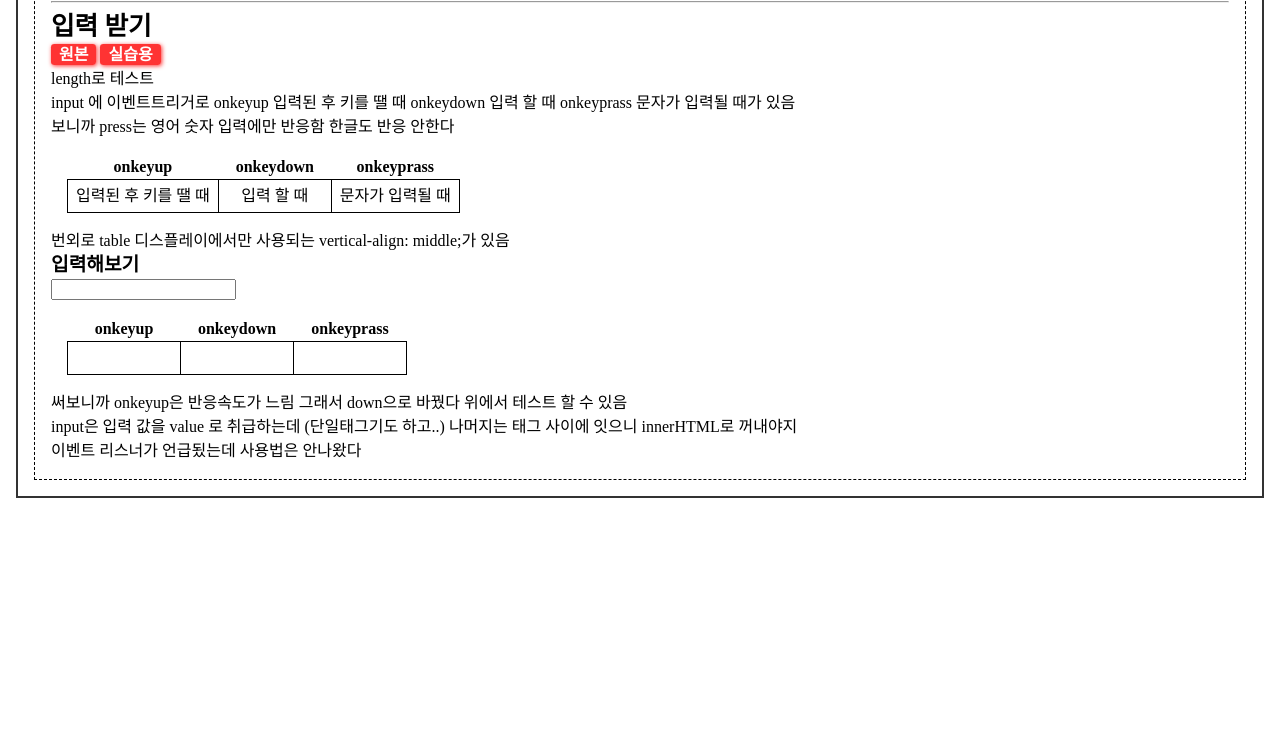
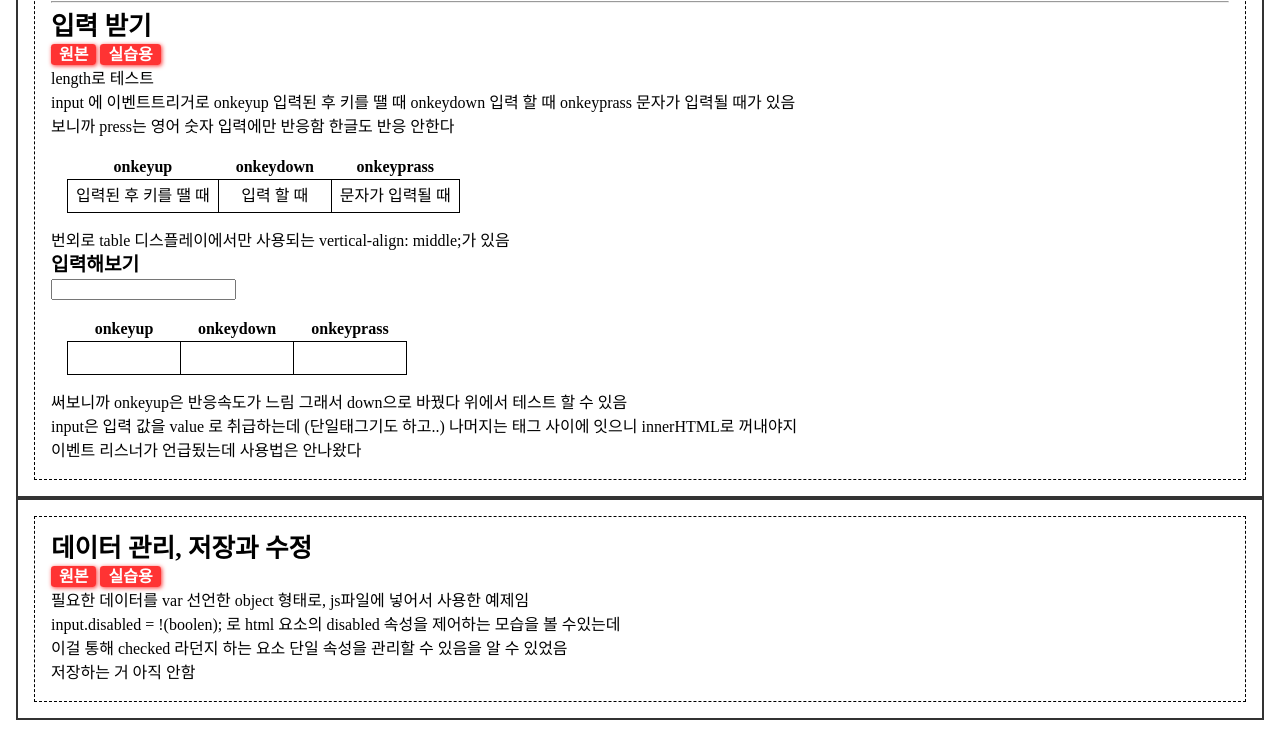
Before and after one commit to mineclover/fastcampus-study, a website: page index013.html in a window 1280 px wide. Shown: the part 651-1387 px from the top of the page. Before the commit the page ends 1165 px from the top, so only its background shows below. Drawn offline with Linux system fonts and the light colour scheme.

Commit message:
아침 짬 공부

```diff
--- a/index013.html
+++ b/index013.html
@@ -97,6 +97,18 @@
     </article>
 
   </section>
+  <section>
+    <article>
+      <h2>데이터 관리, 저장과 수정</h2>
+      <a href="실습코드\practice-03\index.html">원본</a>
+      <a href="실습코드\practice-03\index_03.html">실습용</a>
+      <p>필요한 데이터를 var 선언한 object 형태로, js파일에 넣어서 사용한 예제임</p>
+
+      <p>input.disabled = !(boolen); 로 html 요소의 disabled 속성을 제어하는 모습을 볼 수있는데</p>
+      <p>이걸 통해 checked 라던지 하는 요소 단일 속성을 관리할 수 있음을 알 수 있었음</p>
+      <p>저장하는 거 아직 안함</p>
+    </article>
+  </section>
 </body>
 
 </html>
```
Also changed, not shown: final-project/index.html (line endings or trailing spaces).
